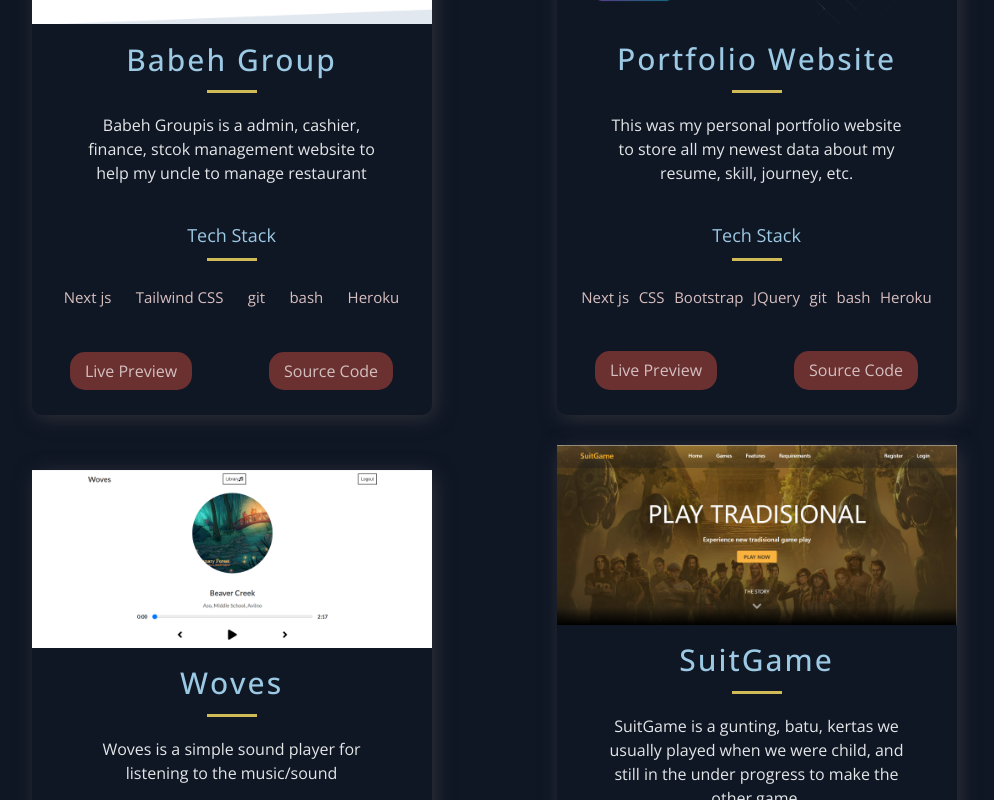
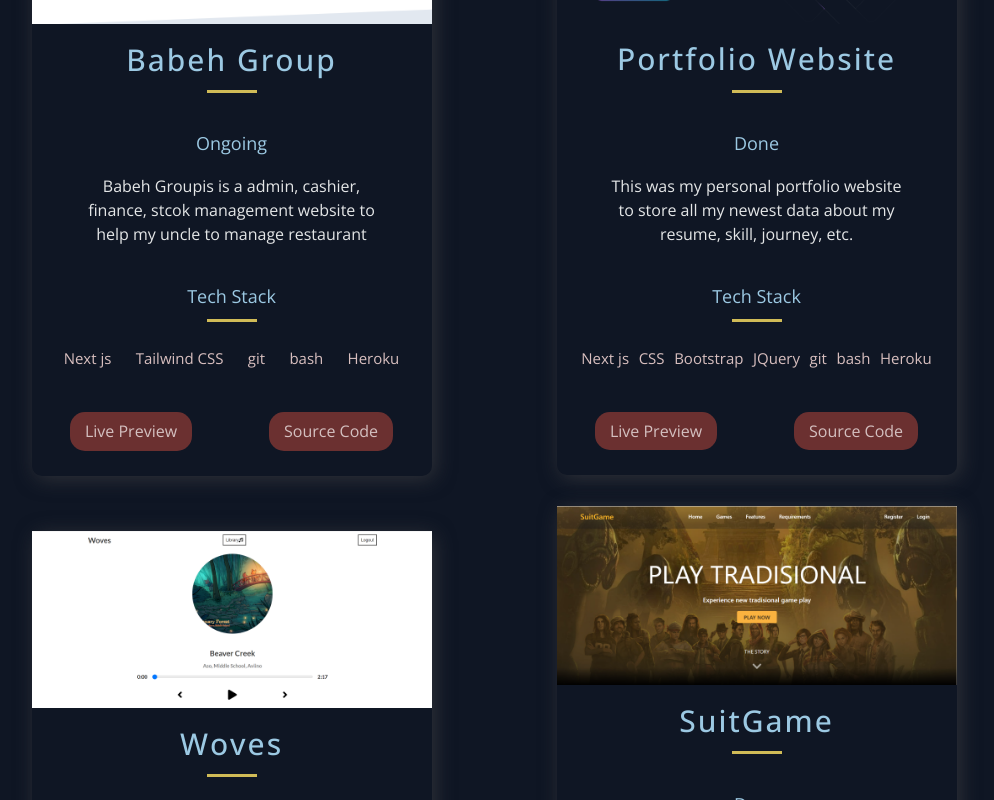
Before and after one commit to albertpurnawan/MyPortfolio, a Next.js app: page / in a window 1280 px wide. Shown: the part 1020-1820 px from the top of the page, without its empty margins (146-1140 px from the left). Built offline with nearby package versions, Linux system fonts and the light colour scheme.

Commit message:
make it better

```diff
--- a/src/components/Projects/Projects.js
+++ b/src/components/Projects/Projects.js
@@ -1,8 +1,24 @@
-import React from 'react';
+import React from "react";
 
-import { BlogCard, CardInfo, ExternalLinks, GridContainer, HeaderThree, Hr, Tag, TagList, TitleContent, UtilityList, Img } from './ProjectsStyles';
-import { Section, SectionDivider, SectionTitle } from '../../styles/GlobalComponents';
-import { projects } from '../../constants/constants';
+import {
+  BlogCard,
+  CardInfo,
+  ExternalLinks,
+  GridContainer,
+  HeaderThree,
+  Hr,
+  Tag,
+  TagList,
+  TitleContent,
+  UtilityList,
+  Img,
+} from "./ProjectsStyles";
+import {
+  Section,
+  SectionDivider,
+  SectionTitle,
+} from "../../styles/GlobalComponents";
+import { projects } from "../../constants/constants";
 
 const Projects = () => (
   <Section id="projects">
@@ -16,6 +32,8 @@
 
             <HeaderThree title={p.title}>{p.title}</HeaderThree>
             <Hr />
+
+            <TitleContent title={p.status}>{p.status}</TitleContent>
 
             <CardInfo className="card-info">{p.description}</CardInfo>
             <div>
--- a/src/constants/constants.js
+++ b/src/constants/constants.js
@@ -1,6 +1,7 @@
 export const projects = [
   {
     title: "Babeh Group",
+    status: "Ongoing",
     description:
       "Babeh Groupis is a admin, cashier, finance, stcok management website to help my uncle to manage restaurant ",
     image: "/images/babehgroup.png",
@@ -11,6 +12,7 @@
   },
   {
     title: "Portfolio Website",
+    status: "Done",
     description:
       "This was my personal portfolio website to store all my newest data about my resume, skill, journey, etc.",
     image: "/images/portfolio.png",
@@ -21,6 +23,7 @@
   },
   {
     title: "Woves",
+    status: "Done",
     description:
       "Woves is a simple sound player for listening to the music/sound",
     image: "/images/woves.png",
@@ -31,6 +34,7 @@
   },
   {
     title: "SuitGame",
+    status: "Done",
     description:
       "SuitGame is a gunting, batu, kertas we usually played when we were child, and still in the under progress to make the other game.",
     image: "/images/suitgame.png",
```
